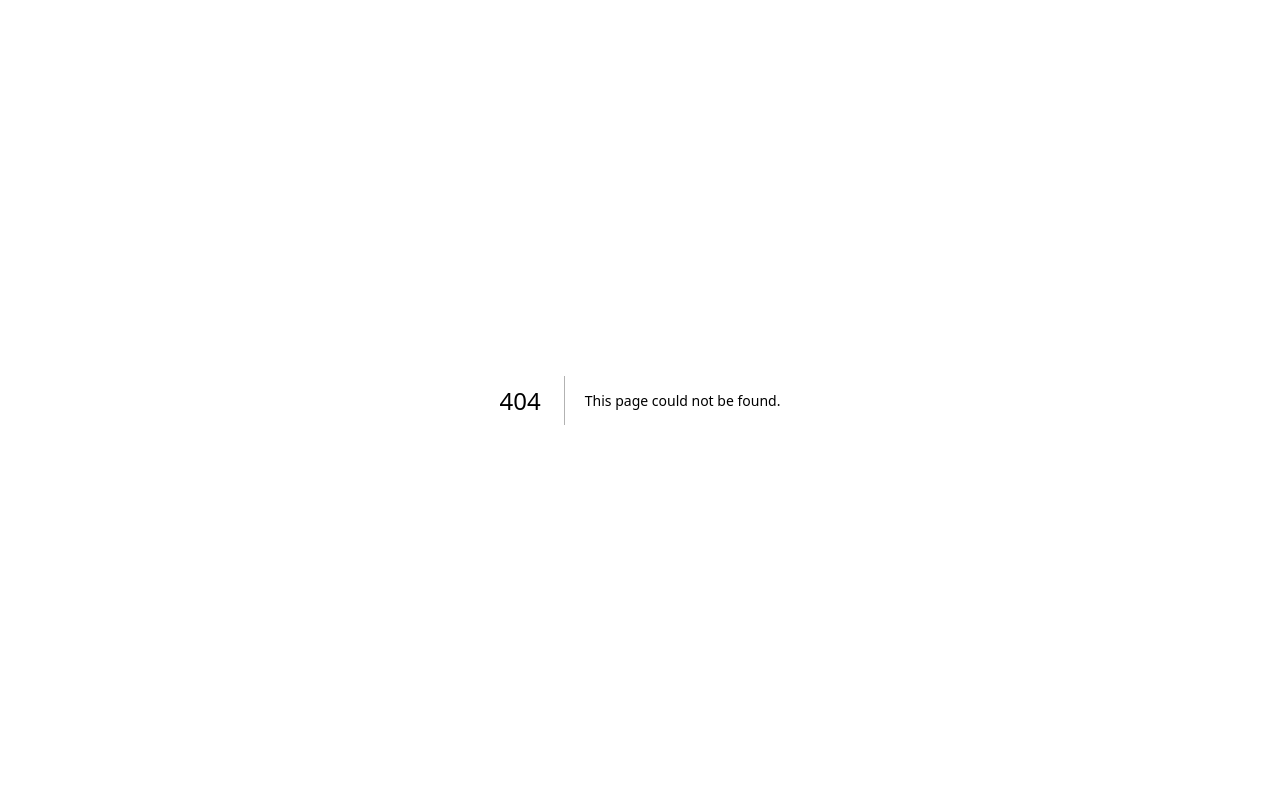
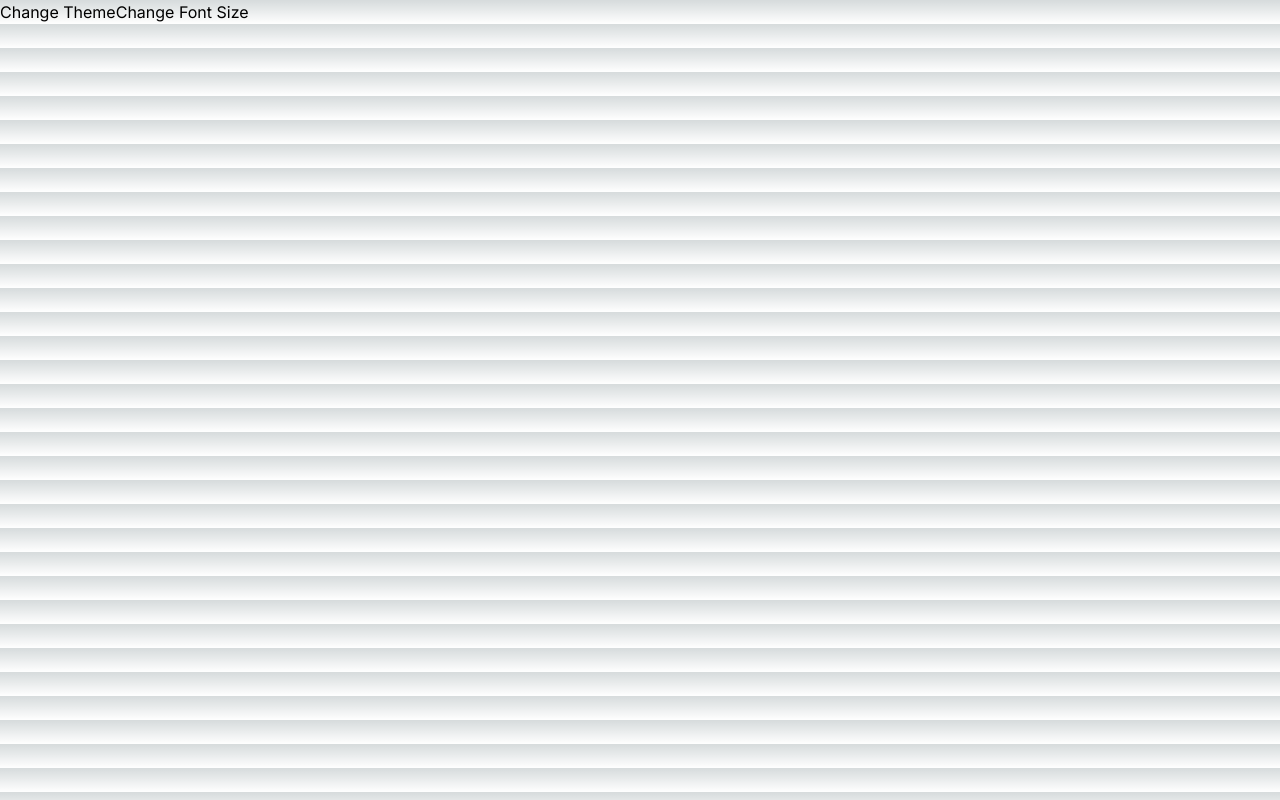
Before and after one commit to sajjad-FL/next-app, a Next.js app: page /context-api in a window 1280 px wide. Before the commit this address had no page. Built offline with nearby package versions, Linux system fonts and the light colour scheme.

Commit message:
context api

```diff
--- /dev/null
+++ b/app/components/User.tsx
@@ -0,0 +1,40 @@
+"use client"
+import React, { useEffect } from 'react'
+import { IUsers } from '../types/types'
+import Link from 'next/link';
+
+function User(props: IUsers) {
+    const handleClick = (e: React.MouseEvent<HTMLButtonElement>, id: number): void => {
+        e.stopPropagation();
+        console.log({id})
+      }
+
+      useEffect(() => {
+        // Function to handle any cleanup
+        const handleCleanup = () => {
+          console.log('Component unmounted. Cleanup logic here.');
+        };
+
+        // Attach the cleanup function to the 'beforeunload' event
+        window.addEventListener('beforeunload', handleCleanup);
+
+        return () => {
+          // Remove the event listener when the component unmounts
+          window.removeEventListener('beforeunload', handleCleanup);
+        };
+      }, []);
+
+    return (
+        <div className='flex px-2'>
+            <Link href={`/props/${props.id}`}>
+                <div>{props.id}</div>
+                <div>{props.userId}</div>
+                <div>{props.completed}</div>
+                <div>{props.title}</div>
+            </Link>
+            <button onClick={(e) => handleClick(e, props.id)}>Get Val</button>
+        </div>
+    )
+}
+
+export default User
--- /dev/null
+++ b/app/context-api/ThemeContext.tsx
@@ -0,0 +1,55 @@
+"use client"
+import React, { useReducer, createContext,  } from 'react';
+
+interface StateType {
+    theme: string;
+    fontSize: number;
+}
+
+type ColorActionType = {
+    type: "CHANGE_THEME";
+  };
+  type SizeActionType = {
+    type: "CHANGE_FONTSIZE";
+    payload: number;
+  };
+
+  type ActionType = ColorActionType | SizeActionType;
+
+const initialState = {
+    theme: 'dark',
+    fontSize: 16
+}
+
+export const ThemeContext = createContext<{ state: StateType; dispatch: React.Dispatch<ActionType> }>({
+    state: initialState,
+    dispatch: () => {},
+  });
+
+  const reducer = (state: StateType, action: ActionType) => {
+    switch (action.type) {
+      case "CHANGE_THEME":
+        return {
+          ...state,
+          theme: state.theme === "dark" ? "light" : "dark",
+        };
+      case "CHANGE_FONTSIZE":
+        return {
+          ...state,
+          fontSize: action.payload,
+        };
+
+      default:
+        return state;
+    }
+  };
+
+  export const ThemeProvider = ({ children }: { children: React.ReactNode }) => {
+    const [state, dispatch] = useReducer(reducer, initialState);
+
+    return (
+      <ThemeContext.Provider value={{ state, dispatch }}>
+        {children}
+      </ThemeContext.Provider>
+    );
+  };
--- /dev/null
+++ b/app/context-api/page.tsx
@@ -0,0 +1,18 @@
+"use client";
+import React, { useContext } from "react";
+import { ThemeContext } from './ThemeContext';
+
+const UseContextExample = () => {
+
+  const {state,dispatch} = useContext(ThemeContext)
+
+  console.log(state)
+  return (
+    <div className="useContextExample">
+      <button onClick={()=>dispatch({type:"CHANGE_THEME"})}>Change Theme</button>
+      <button onClick={()=>dispatch({type:"CHANGE_FONTSIZE", payload:20})}>Change Font Size</button>
+    </div>
+  );
+};
+
+export default UseContextExample;
--- a/app/layout.tsx
+++ b/app/layout.tsx
@@ -1,6 +1,7 @@
 import './globals.css'
 import type { Metadata } from 'next'
 import { Inter } from 'next/font/google'
+import { ThemeProvider } from './context-api/ThemeContext'
 
 const inter = Inter({ subsets: ['latin'] })
 
@@ -16,7 +17,12 @@ export default function RootLayout({
 }) {
   return (
     <html lang="en">
-      <body className={inter.className}>{children}</body>
+      <body className={inter.className}>
+        <ThemeProvider>
+
+        {children}
+        </ThemeProvider>
+      </body>
     </html>
   )
 }
--- /dev/null
+++ b/app/scalls/page.tsx
@@ -0,0 +1,28 @@
+import axios, {AxiosResponse, AxiosError} from 'axios'
+import React from 'react'
+import User from '../components/User';
+import { IUsers } from '../types/types';
+
+const getRes = async () => {
+  const url: string = 'https://jsonplaceholder.typicode.com/todos'
+  const res: AxiosResponse<IUsers[]> = await axios.get(url);
+  return res.data;
+}
+
+async function Scalls() {
+  const data: IUsers[] = await getRes();
+
+  return (
+    <div className='flex min-h-screen flex-col items-center justify-between p-24'>Parent
+    {
+      data?.map((user: IUsers) => (
+        <>
+        <User key={user.id} {...user} />
+        </>
+      ))
+    }
+  </div>
+  )
+}
+
+export default Scalls
```
